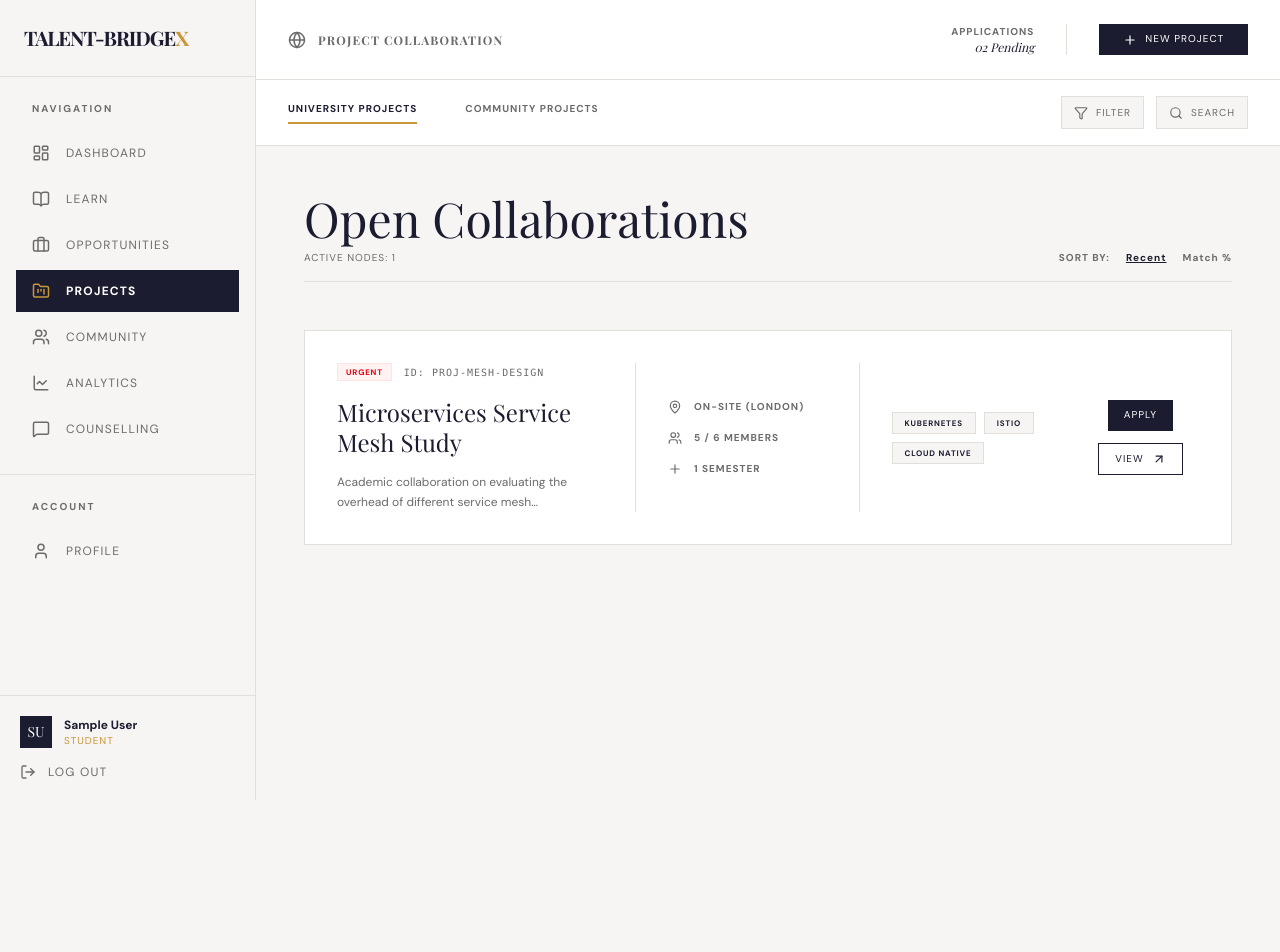
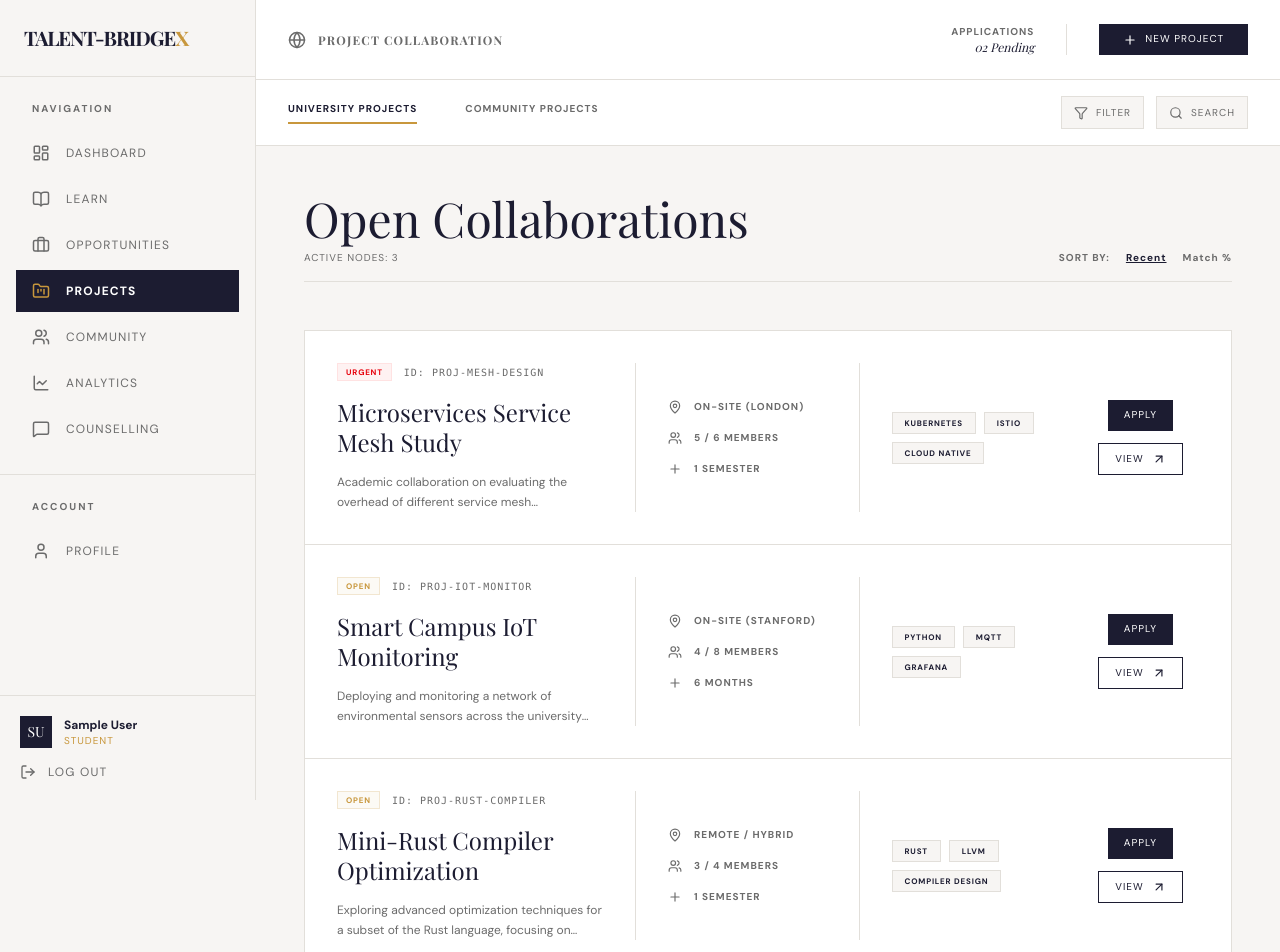
Before and after one commit to Conqueror17-AALOK/Talent-BridgeX-new, a React (Vite) app in the folder frontend/: page /projects in a window 1280 px wide. Shown: the top 952 px of the page. Before the commit the page ends 800 px from the top, so only its background shows below. Built offline with nearby package versions, Linux system fonts and the light colour scheme; no server answers; sample sign-in values are in the browser's storage; a web font is replaced by a local one.

Commit message:
update projects data

```diff
--- a/frontend/src/data/projects.js
+++ b/frontend/src/data/projects.js
@@ -45,5 +45,65 @@ export const projects = [
     postedBy: "Liam Volkov",
     postedDate: "5h ago",
     status: "Open"
+  },
+  {
+    id: "proj-web3-auth",
+    title: "Web3 Authentication Library",
+    type: "Community Projects",
+    domain: "Security / Blockchain",
+    duration: "3 Weeks",
+    location: "Remote",
+    skills: ["TypeScript", "Ethers.js", "WalletConnect"],
+    description: "A lightweight, framework-agnostic library for handling multi-wallet authentication in decentralized applications.",
+    teamSize: 3,
+    currentMembers: 2,
+    postedBy: "Elena Rossi",
+    postedDate: "Yesterday",
+    status: "Open"
+  },
+  {
+    id: "proj-iot-monitor",
+    title: "Smart Campus IoT Monitoring",
+    type: "University Projects",
+    domain: "IoT / Data Science",
+    duration: "6 Months",
+    location: "On-site (Stanford)",
+    skills: ["Python", "MQTT", "Grafana"],
+    description: "Deploying and monitoring a network of environmental sensors across the university campus to optimize energy usage.",
+    teamSize: 8,
+    currentMembers: 4,
+    postedBy: "Dr. James Wilson",
+    postedDate: "3 days ago",
+    status: "Open"
+  },
+  {
+    id: "proj-rust-compiler",
+    title: "Mini-Rust Compiler Optimization",
+    type: "University Projects",
+    domain: "Compilers / Systems",
+    duration: "1 Semester",
+    location: "Remote / Hybrid",
+    skills: ["Rust", "LLVM", "Compiler Design"],
+    description: "Exploring advanced optimization techniques for a subset of the Rust language, focusing on memory safety and binary size.",
+    teamSize: 4,
+    currentMembers: 3,
+    postedBy: "Ananya Tech",
+    postedDate: "12h ago",
+    status: "Open"
+  },
+  {
+    id: "proj-social-analytics",
+    title: "Social Media Sentiment Engine",
+    type: "Community Projects",
+    domain: "NLP / Python",
+    duration: "5 Weeks",
+    location: "Remote",
+    skills: ["Python", "NLTK", "FastAPI"],
+    description: "Real-time sentiment analysis of social media feeds during major events to provide insights to news organizations.",
+    teamSize: 5,
+    currentMembers: 1,
+    postedBy: "Marc Dupont",
+    postedDate: "4 days ago",
+    status: "Open"
   }
 ];
```
